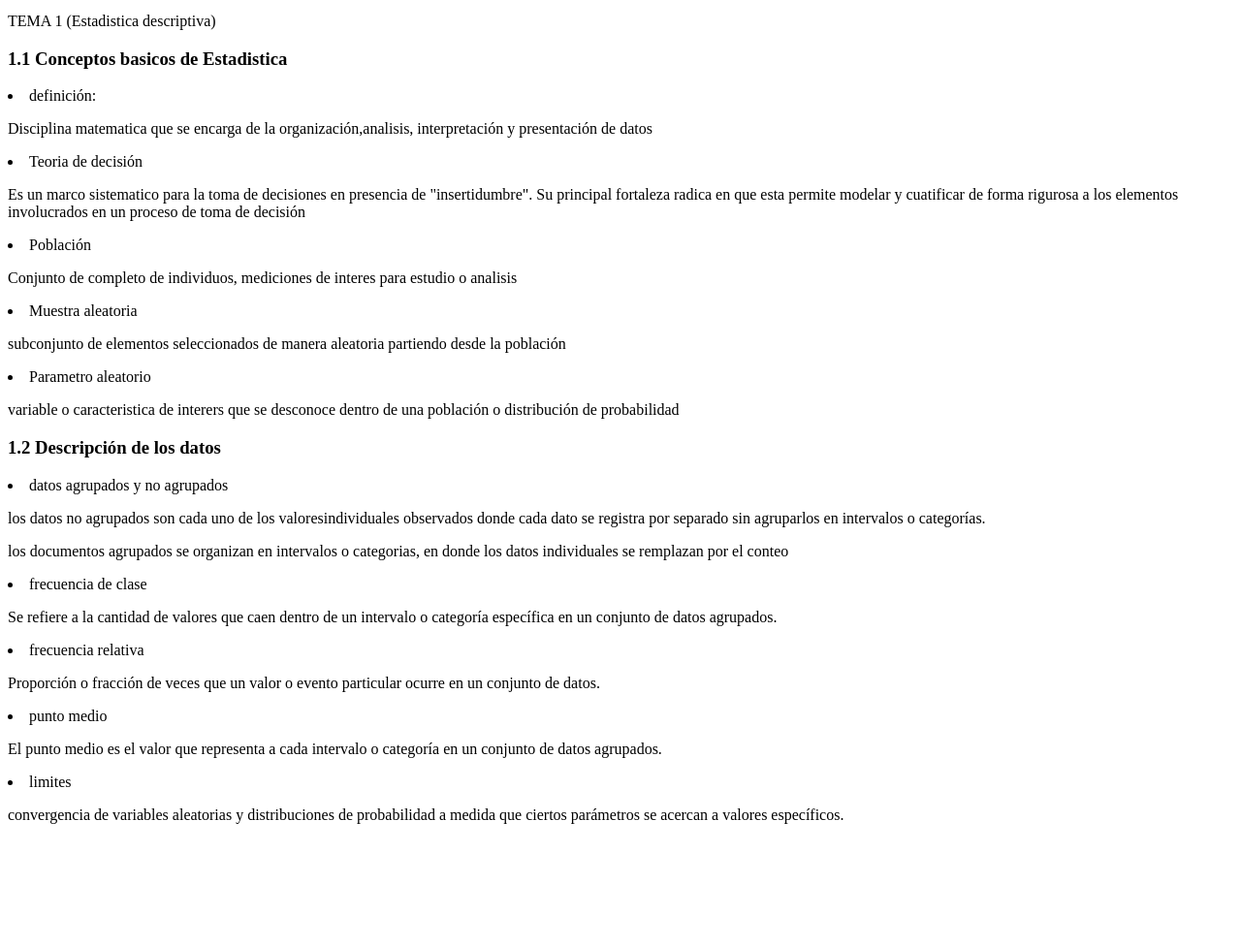
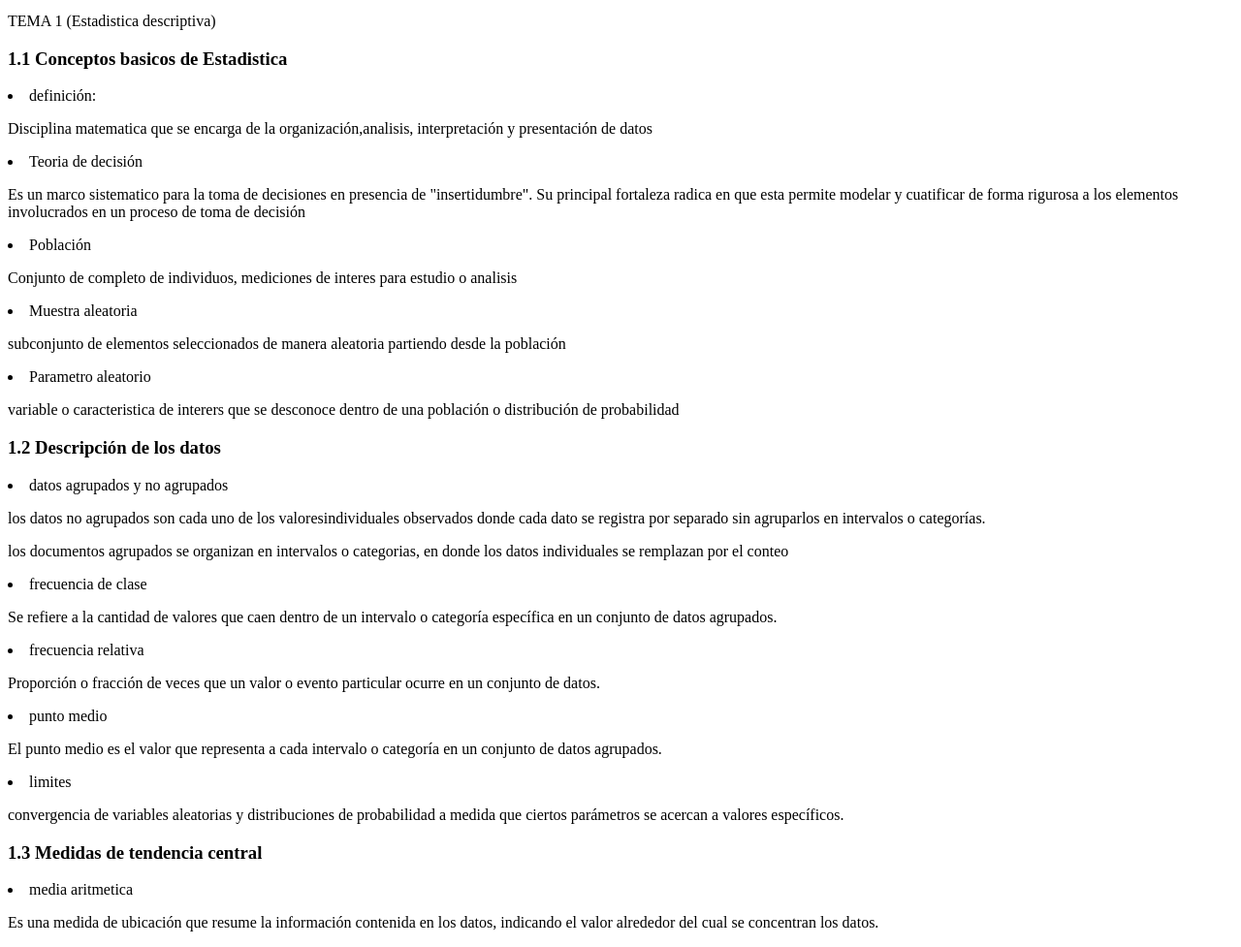
Before and after one commit to mariatics/temarioPE, a plain HTML site: page index.html in a window 1280 px wide. Shown: the part 82-1059 px from the top of the page at 97% size. Before the commit the page ends 948 px from the top, so only its background shows below. Drawn offline with Linux system fonts and the light colour scheme.

Commit message:
se creo concepto demedia aritmetica

```diff
--- a/index.html
+++ b/index.html
@@ -40,3 +40,6 @@
 <p>El punto medio es el valor que representa a cada intervalo o categoría en un conjunto de datos agrupados.</p>
 <li>limites</li>
 <p> convergencia de variables aleatorias y distribuciones de probabilidad a medida que ciertos parámetros se acercan a valores específicos.</p>
+<H3>1.3 Medidas de tendencia central</H3>
+<li>media aritmetica</li>
+<p>Es una medida de ubicación que resume la información contenida en los datos, indicando el valor alrededor del cual se concentran los datos.</p>
```
